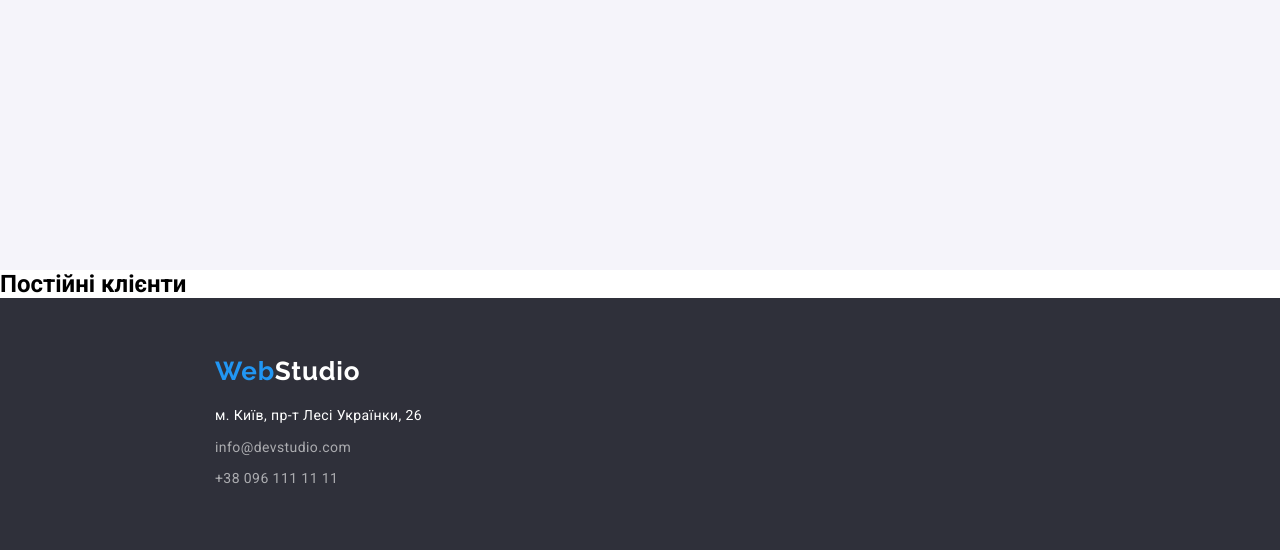
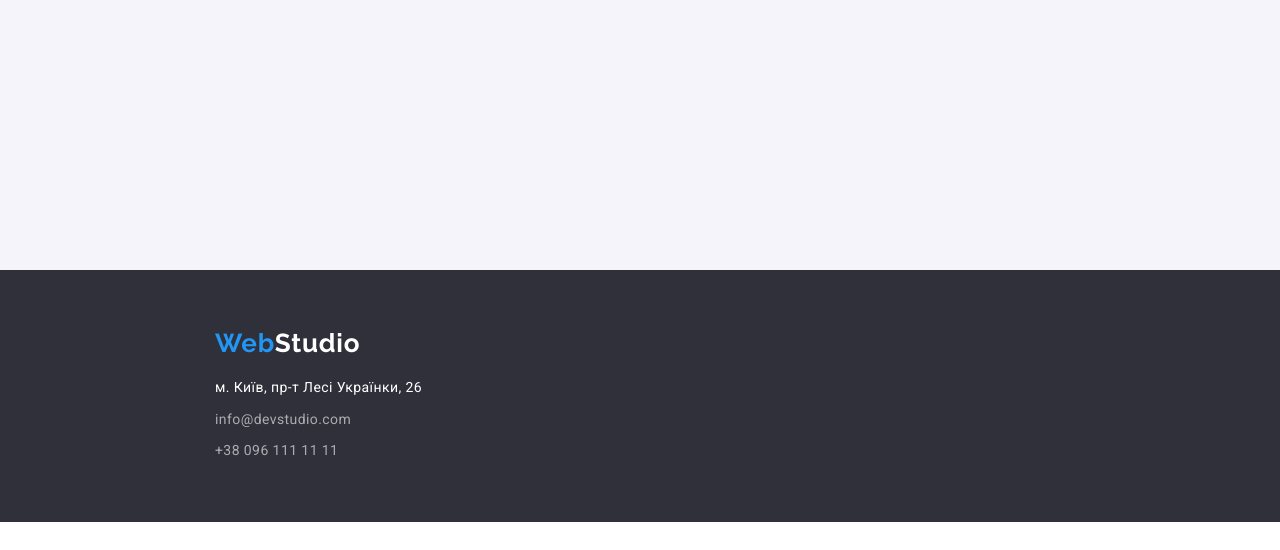
Before and after one commit to SevaFox/goit-markup, a plain HTML site: page index.html in a window 1280 px wide. Shown: the part 2246-2796 px from the top of the page. After the commit the page ends 2768 px from the top, so only its background shows below. Drawn offline with Linux system fonts and the light colour scheme.

Commit message:
Update index.html

```diff
--- a/index.html
+++ b/index.html
@@ -133,7 +133,7 @@
         </li>
       </ul>
     </section>
-    <section class="regular-customers">
+    <!--<section class="regular-customers">
       <h2>Постійні клієнти</h2>
       <ul>
         <li></li>
@@ -141,7 +141,7 @@
         <li></li>
         <li></li>
       </ul>
-    </section>
+    </section>-->
   </main>
   <footer>
     <a href="./index.html"><span>Web</span>Studio</a>
```
